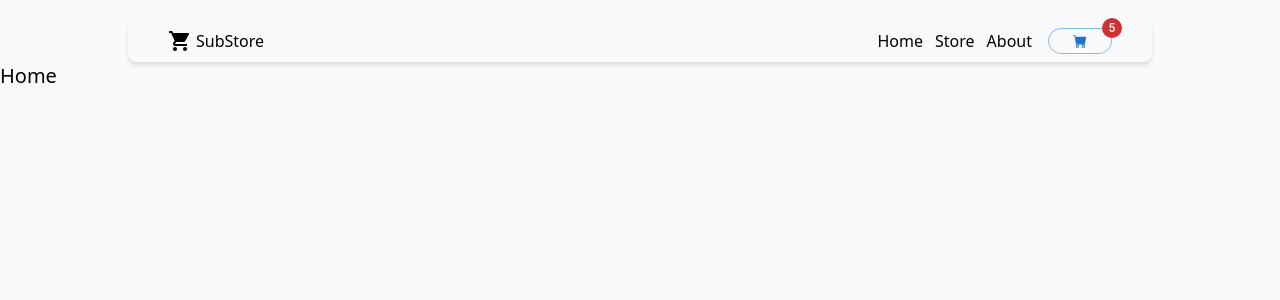
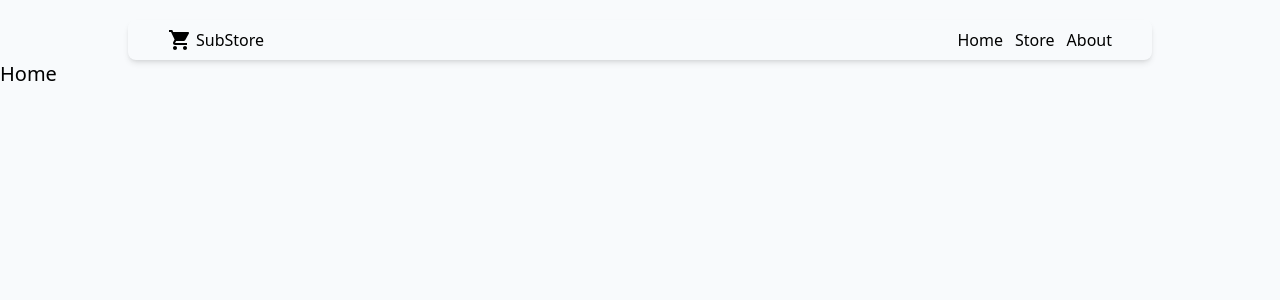
Before and after one commit to adnansyed101/subStore, a React (Vite) app: page / in a window 1280 px wide. Shown: the top 300 px of the page. Built offline with nearby package versions, Linux system fonts and the light colour scheme.

Commit message:
get value of cartQuantity
conditionally rendering the shopping cart button. and also showing cart quantity on badgecontent

```diff
--- a/src/components/Navbar.tsx
+++ b/src/components/Navbar.tsx
@@ -2,8 +2,10 @@ import { Badge, Button } from "@mui/material";
 import { BsFillCartFill } from "react-icons/bs";
 import shoppingCart from "/shoppingCart.svg";
 import { Link } from "react-router-dom";
+import { useShoppingCart } from "../context/ShoppingCartContext";
 
 export const Navbar = () => {
+  const { openCart, cartQuantity } = useShoppingCart();
   return (
     <div className="navbar">
       <Link to="/" className="logo">
@@ -22,11 +24,18 @@ export const Navbar = () => {
             <Link to="/about">About</Link>
           </li>
         </ul>
-        <Badge badgeContent={5} color="error">
-          <Button color="primary" variant="outlined" className="rounded-full">
-            <BsFillCartFill />
-          </Button>
-        </Badge>
+        {cartQuantity > 0 && (
+          <Badge badgeContent={cartQuantity} color="error">
+            <Button
+              color="primary"
+              variant="outlined"
+              className="rounded-full"
+              onClick={openCart}
+            >
+              <BsFillCartFill />
+            </Button>
+          </Badge>
+        )}
       </div>
     </div>
   );
```
